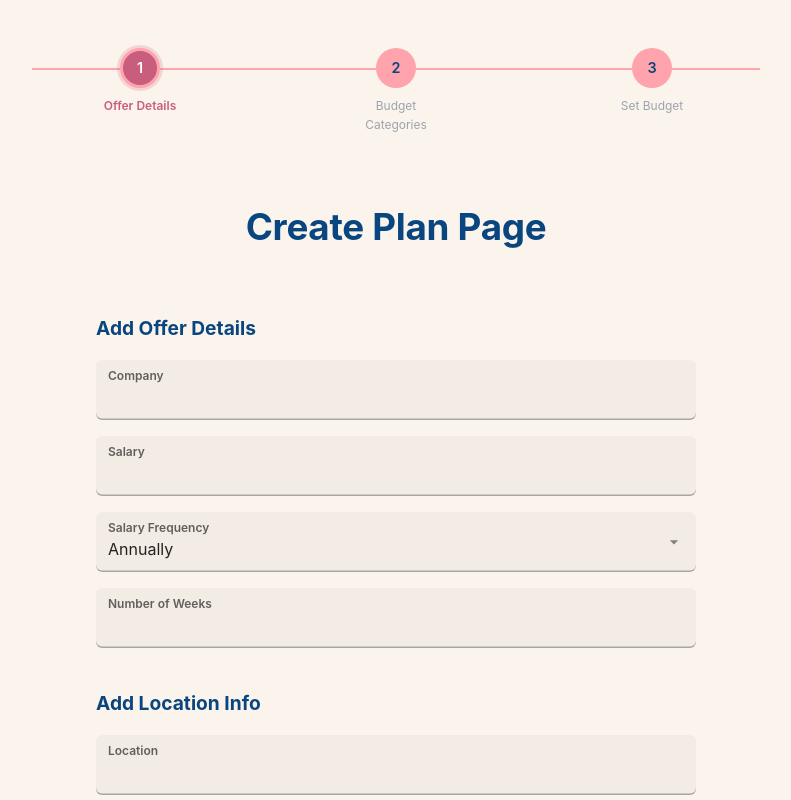
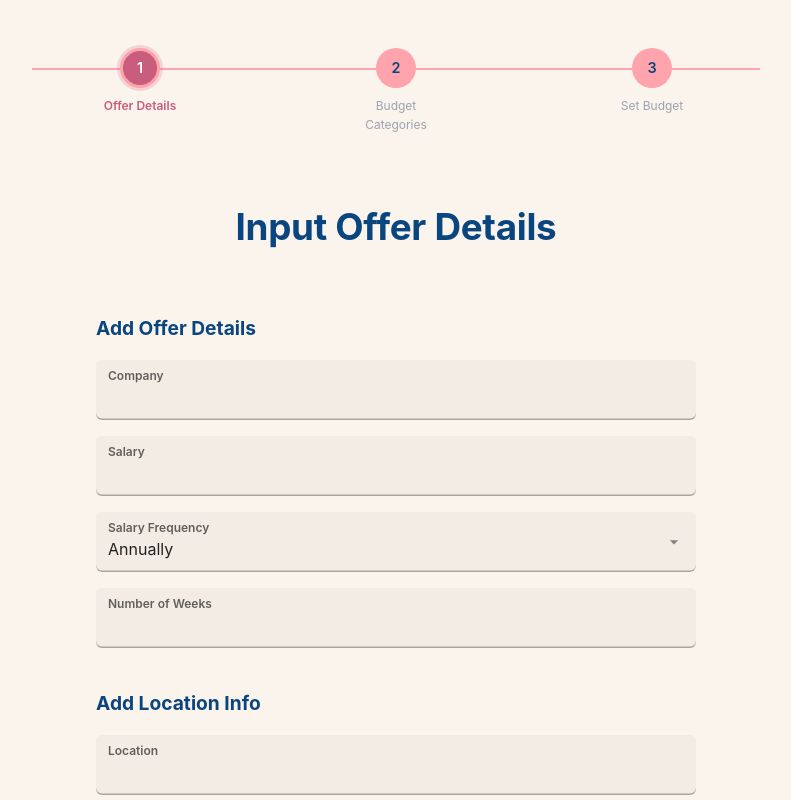
Before and after one commit to inisperos/sunny-savings, a React (Vite) app: page /create in a window 1280 px wide. Shown: the top 800 px of the page, without its empty margins (244-1035 px from the left). Built offline with nearby package versions, Linux system fonts and the light colour scheme.

Commit message:
rename page headers

```diff
--- a/src/pages/CreatePlanPage.jsx
+++ b/src/pages/CreatePlanPage.jsx
@@ -312,7 +312,7 @@ export default function CreatePlanPage({ addPlan, plans, updatePlan }) {
     <div>
       <StepIndicator />
       <div className="form-container">
-        <h1>Create Plan Page</h1>
+        <h1>Input Offer Details</h1>
 
         <form onSubmit={handleNext}>
           {/* Offer Section */}
--- a/src/pages/SetBudgetPage.jsx
+++ b/src/pages/SetBudgetPage.jsx
@@ -356,7 +356,7 @@ export default function SetBudgetPage({ plans, setPlans }) {
   return (
     <div style={{ textAlign: "center", marginTop: "2.5rem" }}>
       <StepIndicator />
-      <h1 style={{ fontWeight: 700 }}>Add your savings goals.</h1>
+      <h1 style={{ fontWeight: 700 }}>Add Savings Goals</h1>
       <h2 style={{ marginTop: "0.25rem" }}>How much do you want to save?</h2>
 
       <h2
```
